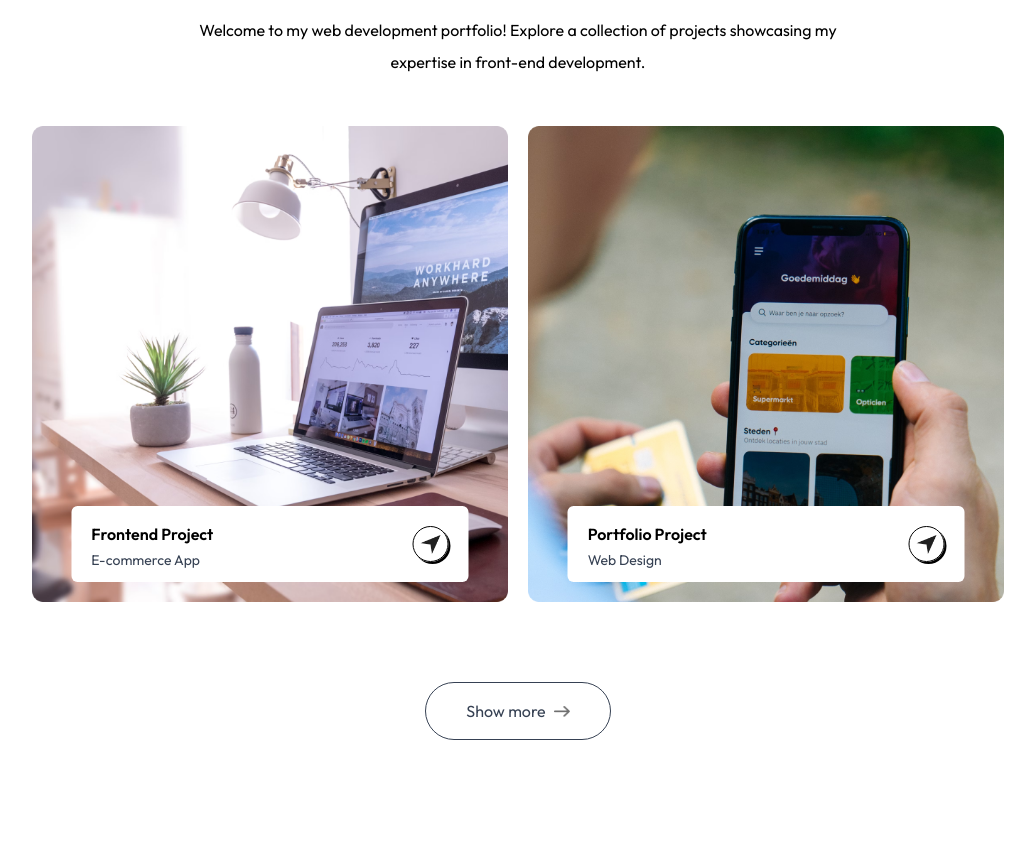
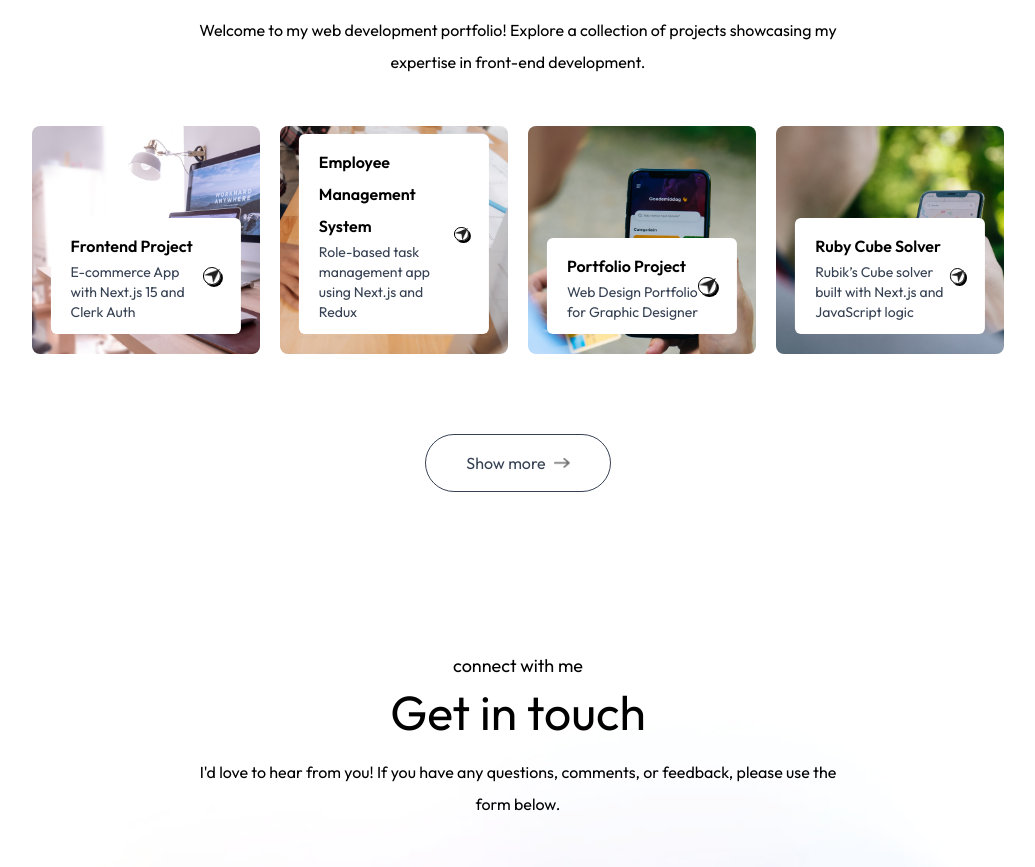
Before and after one commit to navaskm/Portfolio, a Next.js app: page / in a window 1280 px wide. Shown: the part 2448-3315 px from the top of the page, without its empty margins (122-1157 px from the left). Built offline with nearby package versions, Linux system fonts and the light colour scheme; a web font is replaced by a local one.

Commit message:
add 2 project and update resume

```diff
--- a/assets/assets.js
+++ b/assets/assets.js
@@ -72,33 +72,27 @@
     right_arrow_bold_dark
 };
 
-// {
-//     title: 'Geo based app',
-//     description: 'Mobile App',
-//     bgImage: '/work-2.png',
-// },
-// {
-//     title: 'Photography site',
-//     description: 'Web Design',
-//     bgImage: '/work-3.png',
-// },
-// {
-//     title: 'UI/UX designing',
-//     description: 'UI/UX Design',
-//     bgImage: '/work-4.png',
-// },
-
 export const workData = [
     {
         title: 'Frontend Project',
-        description: 'E-commerce App',
+        description: 'E-commerce App with Next.js 15 and Clerk Auth',
         bgImage: '/work-3.png',
         link:'https://e-commerce-app-henna-nu.vercel.app'
     },{
+        title: 'Employee Management System',
+        description: 'Role-based task management app using Next.js and Redux',
+        bgImage: '/work-4.png',
+        link:'https://employee-management-system-three-theta.vercel.app/'
+    },{
         title: 'Portfolio Project',
-        description: 'Web Design',
+        description: 'Web Design Portfolio for Graphic Designer',
         bgImage: '/work-1.png',
         link:'https://anshin-ten.vercel.app'
+    },{
+        title: 'Ruby Cube Solver',
+        description: 'Rubik’s Cube solver built with Next.js and JavaScript logic',
+        bgImage: '/work-2.png',
+        link:'https://rubyk-s-cube-git-main-navaskms-projects.vercel.app/'
     }
 ]
 
```
Also changed, not shown: 2 other files (tests, documents, lock files or other folders).
